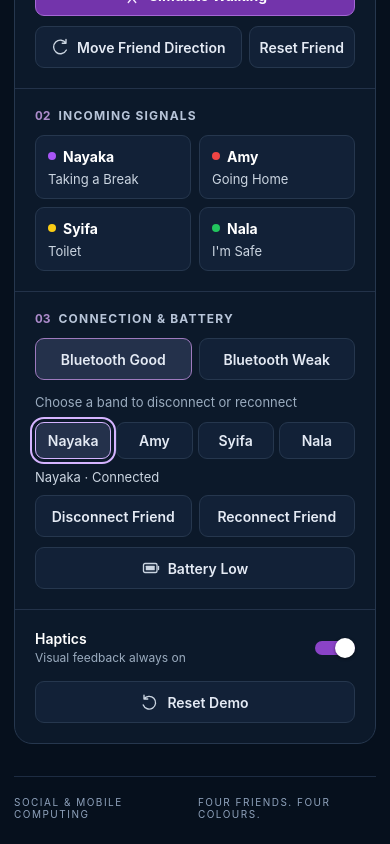
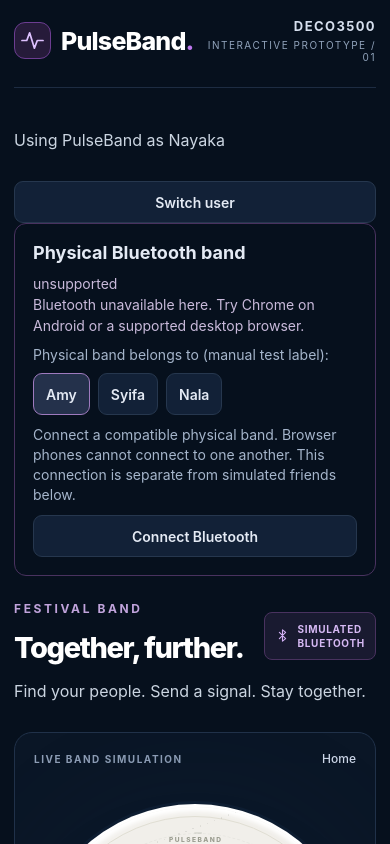
Before and after one commit to terserahdehh/DesignProposal---DECO3500, a React Native app in the folder prototype/: screen / in a window 390 px wide. Both pictures are taken after a click on the button "Nayaka". Built offline with nearby package versions, Linux system fonts and the light colour scheme.

Commit message:
feat(identity): persist wearer and separate real device status from simulation

```diff
--- a/prototype/App.js
+++ b/prototype/App.js
@@ -7,6 +7,10 @@ import { createInitialState, simulationReducer, connectedCount } from './utils/s
 import { triggerHaptic, cancelHaptic } from './utils/haptics';
 import FestivalBand from './components/FestivalBand';
 import PrototypeControls from './components/PrototypeControls';
+import BluetoothPanel from './components/BluetoothPanel';
+import ControlButton from './components/ControlButton';
+import { createBluetoothService } from './utils/bluetooth';
+import { readIdentity, saveIdentity, friendsFor } from './utils/identity';
 import Icon from './components/Icon';
 
 const FEEDBACK_LABELS = { incoming: 'Incoming message · short pulse', send: 'Message sent · short pulse', nearby: 'Friend very near · gentle pulse', sos: 'Group SOS · alert pulse' };
@@ -35,7 +39,23 @@ function screenDescription(state) {
 }
 
 export default function App() {
-  const [state, dispatch] = useReducer(simulationReducer, undefined, createInitialState);
+  const [identity, setIdentity] = useState(readIdentity);
+  const [choosing, setChoosing] = useState(false);
+  const [storageWarning, setStorageWarning] = useState(false);
+  if (!identity || choosing) return <ScrollView style={styles.page} contentContainerStyle={{ padding: 24, gap: 14, maxWidth: 500, width: '100%', alignSelf: 'center' }}>
+    <Text style={styles.heading}>Who is wearing PulseBand?</Text>
+    <Text style={styles.intro}>Choose one person for this phone. This is a local testing identity.</Text>
+    {['nayaka', 'amy', 'nala', 'syifa'].map(id => <ControlButton key={id} label={FRIENDS.find(f => f.id === id).name} onPress={() => { setStorageWarning(!saveIdentity(id)); setIdentity(id); setChoosing(false); }} />)}
+  </ScrollView>;
+  return <PulseBandApp key={identity} identity={identity} storageWarning={storageWarning} onSwitch={() => setChoosing(true)} />;
+}
+
+function PulseBandApp({ identity, onSwitch, storageWarning }) {
+  const [state, dispatch] = useReducer(simulationReducer, identity, createInitialState);
+  const [service] = useState(() => createBluetoothService());
+  const [hardwareFriend, setHardwareFriend] = useState(friendsFor(identity)[0].id);
+  const [hardware, setHardware] = useState(service.getState);
+  useEffect(() => { const unsubscribe = service.subscribe(setHardware); return () => { unsubscribe(); service.disconnect(); }; }, [service]);
   const { width } = useWindowDimensions();
   const [stageWidth, setStageWidth] = useState(650);
   const [feedbackVisible, setFeedbackVisible] = useState(false);
@@ -86,6 +106,10 @@ export default function App() {
         <View style={styles.headerMeta}><Text style={styles.course}>DECO3500</Text><Text style={styles.version}>INTERACTIVE PROTOTYPE / 01</Text></View>
       </View>
 
+      <Text style={styles.intro}>Using PulseBand as {FRIENDS.find(f => f.id === identity).name}</Text>
+      <ControlButton label="Switch user" onPress={onSwitch} />
+      {storageWarning && <Text style={styles.note}>Storage unavailable. Select your identity again after refresh.</Text>}
+      <BluetoothPanel service={service} hardware={hardware} friends={friendsFor(identity)} friendId={hardwareFriend} onFriend={setHardwareFriend} />
       <View style={[styles.workspace, !wide && styles.stacked]}>
         <View style={[styles.main, !wide && styles.mainStacked]}>
           <View style={styles.mainHeading}>
@@ -97,34 +121,34 @@ export default function App() {
           <View style={styles.simulator}>
             <View style={styles.simulatorTop}><Text style={styles.smallCaps}>LIVE BAND SIMULATION</Text><Text style={styles.screenName}>{screenDescription(state)}</Text></View>
             <View style={styles.bandArea} onLayout={event => setStageWidth(event.nativeEvent.layout.width)}>
-              <FestivalBand state={state} width={stageWidth} onButton={button => dispatch({ type: 'BUTTON', button })} motion={motion} feedbackVisible={feedbackVisible} reduceMotion={reduceMotion} />
+              <FestivalBand hardware={hardware} hardwareFriend={hardwareFriend} state={state} width={stageWidth} onButton={button => dispatch({ type: 'BUTTON', button })} motion={motion} feedbackVisible={feedbackVisible} reduceMotion={reduceMotion} />
             </View>
             <View style={styles.hintRow}>
               {['BACK', 'OK', 'NEXT'].map((name, i) => <View key={name} style={styles.hintItem}><Text style={styles.hintKey}>{i === 0 ? '◀  BACK' : i === 2 ? 'NEXT  ▶' : 'OK'}</Text><Text style={styles.hintText}>{hints[i]}</Text></View>)}
             </View>
             <View style={styles.feedbackRow} accessibilityLiveRegion="polite">
               <Icon name={feedbackVisible ? 'pulse' : 'bluetooth'} size={16} color={state.event.kind === 'sos' ? '#FCA5A5' : THEME.accent} />
-              <Text style={styles.feedbackText}>{feedbackVisible ? `${FEEDBACK_LABELS[state.feedback.type]} · ${!state.hapticsEnabled ? 'haptics off · visual cue' : hapticDelivered ? 'vibration requested' : 'haptic simulated'}` : `BLUETOOTH ${state.bluetooth.toUpperCase()} · ${count} CONNECTED`}</Text>
+              <Text style={styles.feedbackText}>{feedbackVisible ? `${FEEDBACK_LABELS[state.feedback.type]} · ${!state.hapticsEnabled ? 'haptics off · visual cue' : hapticDelivered ? 'vibration requested' : 'haptic simulated'}` : `SIMULATED LINK ${state.bluetooth.toUpperCase()} · ${count} CONNECTED`}</Text>
             </View>
           </View>
 
           <View style={styles.circle}>
-            <View style={styles.circleHeader}><Text style={styles.circleTitle}>Your festival circle</Text><Text style={styles.circleCount}>{count} of 4 connected</Text></View>
+            <View style={styles.circleHeader}><Text style={styles.circleTitle}>Your festival circle</Text><Text style={styles.circleCount}>{count} of 3 simulated</Text></View>
             <View style={styles.friendLegend}>
-              {FRIENDS.map(friend => <View key={friend.id} style={styles.legendItem} accessibilityLabel={`${friend.name}, ${friend.colorName}, ${state.connected[friend.id] ? 'connected' : 'disconnected'}`}>
+              {friendsFor(identity).map(friend => <View key={friend.id} style={styles.legendItem} accessibilityLabel={`${friend.name}, ${friend.colorName}, ${state.connected[friend.id] ? 'connected' : 'disconnected'}`}>
                 <View style={[styles.legendDot, { backgroundColor: friend.color, opacity: state.connected[friend.id] ? 1 : 0.3, boxShadow: `0 0 12px ${friend.color}55` }]} />
                 <Text style={styles.friendName}>{friend.name}</Text><Text style={[styles.friendColor, { color: friend.color }]}>{friend.colorName}</Text>
                 {!state.connected[friend.id] && <Text style={styles.offline}>Offline</Text>}
               </View>)}
             </View>
-            <Text style={styles.circleNote}>Follow the coloured light. It grows brighter as you get closer.</Text>
+            <Text style={styles.circleNote}>Simulated friend lights, proximity and direction. Physical device status is shown above.</Text>
           </View>
 
           <View testID="demo-feedback" accessibilityLiveRegion="polite" style={[styles.event, state.event.kind === 'sos' && styles.alertEvent]}>
             <Icon name={state.event.kind === 'sos' || state.event.kind === 'warning' ? 'sos' : state.event.kind === 'success' ? 'check' : 'message'} size={19} color={state.event.kind === 'sos' ? '#FCA5A5' : '#C7B2DB'} />
             <Text style={styles.eventText}>{state.event.text}</Text>
           </View>
-          <Text style={styles.note}>Digital proof-of-concept. Bluetooth, distance, battery and group messages are simulated. SOS alerts the connected group in this demo.</Text>
+          <Text style={styles.note}>Digital proof-of-concept. Band controls, proximity, direction, battery and group messages below are simulated. Physical Bluetooth signals use the separate panel above. SOS alerts the connected group in this demo.</Text>
         </View>
 
         <View style={[styles.controlsColumn, !wide && styles.controlsStacked]}><PrototypeControls state={state} dispatch={dispatch} /></View>
--- a/prototype/components/BandScreen.js
+++ b/prototype/components/BandScreen.js
@@ -4,6 +4,7 @@ import { View, StyleSheet } from 'react-native';
 import { FRIENDS, OPTIONS, SOS_SIGNAL, DISTANCES } from '../data/mockData';
 import { THEME } from '../theme';
 import { connectedCount } from '../utils/simulation';
+import { friendsFor } from '../utils/identity';
 import StatusBar from './StatusBar';
 import ScreenTransition from './ScreenTransition';
 import HomeScreen from '../screens/HomeScreen';
@@ -12,7 +13,7 @@ import FindFriendScreen from '../screens/FindFriendScreen';
 import ConfirmationScreen from '../screens/ConfirmationScreen';
 import IncomingMessageScreen from '../screens/IncomingMessageScreen';
 
-export default function BandScreen({ state, diameter, reduceMotion }) {
+export default function BandScreen({ state, hardware, hardwareFriend, diameter, reduceMotion }) {
   // Lay out text at one logical size, then scale the whole LCD, including line heights.
   const displayScale = diameter / 420;
   const scale = 1;
@@ -22,8 +23,8 @@ export default function BandScreen({ state, diameter, reduceMotion }) {
   if (state.view === 'home') content = <HomeScreen connected={count} scale={scale} />;
   if (state.view === 'menu') content = <MenuScreen option={OPTIONS[state.menuIndex]} index={state.menuIndex} scale={scale} />;
   if (state.view === 'friends' || state.view === 'tracking') {
-    const selected = state.view === 'friends' ? FRIENDS[state.friendIndex] : friend;
-    content = <FindFriendScreen friend={selected} distance={DISTANCES[state.steps[selected.id]]} isTracking={state.view === 'tracking'} connected={state.connected[selected.id]} bluetooth={state.bluetooth} direction={state.direction} scale={scale} />;
+    const selected = state.view === 'friends' ? friendsFor(state.identity)[state.friendIndex] : friend;
+    content = <FindFriendScreen hardwareStatus={selected.id === hardwareFriend ? hardware?.status : null} friend={selected} distance={DISTANCES[state.steps[selected.id]]} isTracking={state.view === 'tracking'} connected={state.connected[selected.id]} bluetooth={state.bluetooth} direction={state.direction} scale={scale} />;
   }
   if (['confirm', 'result', 'unavailable'].includes(state.view)) {
     content = <ConfirmationScreen signal={state.signalId === 'sos' ? SOS_SIGNAL : OPTIONS.find(option => option.id === state.signalId) || OPTIONS[0]} sosConfirmations={state.sosConfirmations} result={state.view === 'result' ? state.result : null} unavailable={state.view === 'unavailable'} connected={count} scale={scale} />;
--- a/prototype/components/BluetoothPanel.js
+++ b/prototype/components/BluetoothPanel.js
@@ -2,12 +2,14 @@ import React, { useEffect, useState } from 'react';
 import { View, Text } from 'react-native';
 import ControlButton from './ControlButton';
 const labels = { safe: "I'm Safe", toilet: 'Toilet', break: 'Taking a Break', home: 'Going Home', meet: 'Meet Me', sos: 'SOS' };
-export default function BluetoothPanel({ service, hardware }) {
+export default function BluetoothPanel({ service, hardware, friends, friendId, onFriend }) {
   const [confirmations, setConfirmations] = useState(0);
   useEffect(() => { setConfirmations(0); }, [hardware.status]);
   return <View style={{ gap: 10, padding: 18, borderWidth: 1, borderColor: '#49325F', borderRadius: 12, marginBottom: 20 }}>
     <Text accessibilityRole="header" style={{ color: '#E4EAF4', fontSize: 18, fontWeight: '700' }}>Physical Bluetooth band</Text>
     <Text accessibilityLiveRegion="polite" style={{ color: '#C9BADB', lineHeight: 21 }}>{hardware.deviceName ? `${hardware.deviceName} · ` : ''}{hardware.status}{'\n'}{hardware.message}</Text>
+    <Text style={{ color: '#A5B5CB' }}>Physical band belongs to (manual test label):</Text>
+    <View style={{ flexDirection: 'row', flexWrap: 'wrap', gap: 8 }}>{friends.map(friend => <ControlButton key={friend.id} label={friend.name} selected={friendId === friend.id} onPress={() => { service.disconnect(); setConfirmations(0); onFriend(friend.id); }} />)}</View>
     <Text style={{ color: '#A5B5CB', lineHeight: 20 }}>Connect a compatible physical band. Browser phones cannot connect to one another. This connection is separate from simulated friends below.</Text>
     {hardware.status !== 'connected' && hardware.status !== 'connecting' && <ControlButton label="Connect Bluetooth" onPress={() => service.connect()} />}
     {['connecting', 'connected'].includes(hardware.status) && <ControlButton label="Disconnect Bluetooth" onPress={() => service.disconnect()} />}
--- a/prototype/components/FestivalBand.js
+++ b/prototype/components/FestivalBand.js
@@ -8,7 +8,7 @@ import FriendLight from './FriendLight';
 import BandButtons from './BandButtons';
 import BandScreen from './BandScreen';
 
-export default function FestivalBand({ state, width, onButton, motion, feedbackVisible, reduceMotion }) {
+export default function FestivalBand({ state, hardware, hardwareFriend, width, onButton, motion, feedbackVisible, reduceMotion }) {
   const diameter = Math.min(430, Math.max(220, width - 30));
   const strapWidth = Math.min(width - 10, diameter * 1.54);
   const sos = state.view === 'result' && state.result?.signalId === 'sos';
@@ -28,7 +28,7 @@ export default function FestivalBand({ state, width, onButton, motion, feedbackV
         </View>
         <Text style={[styles.brand, { top: diameter * 0.087, fontSize: diameter * 0.02 }]}>P U L S E B A N D</Text>
         <BandButtons diameter={diameter} onButton={onButton} reduceMotion={reduceMotion} />
-        <BandScreen state={state} diameter={diameter} reduceMotion={reduceMotion} />
+        <BandScreen hardware={hardware} hardwareFriend={hardwareFriend} state={state} diameter={diameter} reduceMotion={reduceMotion} />
         <Text style={[styles.casingText, { bottom: diameter * 0.072, fontSize: diameter * 0.021 }]}>TOGETHER, FURTHER.</Text>
         {/* Compass guide track — subtle ring the friend markers sit on */}
         <View pointerEvents="none" style={[styles.compassTrack, {
--- a/prototype/components/PrototypeControls.js
+++ b/prototype/components/PrototypeControls.js
@@ -3,6 +3,7 @@ import React from 'react';
 import { View, Text, StyleSheet, Switch } from 'react-native';
 import { FRIENDS, DISTANCES, INTENSITIES } from '../data/mockData';
 import { THEME } from '../theme';
+import { friendsFor } from '../utils/identity';
 import ControlButton from './ControlButton';
 
 function SectionHeading({ index, children }) {
@@ -23,15 +24,15 @@ export default function PrototypeControls({ state, dispatch }) {
     </View>
 
     <View style={styles.section}>
-      <SectionHeading index="01">FRIEND FINDING</SectionHeading>
+      <SectionHeading index="01">SIMULATED FINDING</SectionHeading>
       <View style={styles.targetRow}>
         <View style={styles.person}><View style={[styles.dot, { backgroundColor: target.color }]} /><Text style={styles.target}>{target.name}</Text><Text style={styles.colorName}>{target.colorName}</Text></View>
-        <Text style={styles.meters}>{DISTANCES[step] === 0 ? 'Nearby' : `${DISTANCES[step]} m`}</Text>
+        <Text style={styles.meters}>{step >= 4 ? 'Close' : step >= 2 ? 'Nearby' : 'Far'}</Text>
       </View>
       <View style={styles.proximity} accessibilityLabel={`Proximity step ${step + 1} of 6. ${Math.round(INTENSITIES[step] * 100)} percent glow when finding.`}>
         {DISTANCES.map((distance, i) => <View key={i} style={styles.proximityItem}>
           <View style={[styles.bar, { backgroundColor: i <= step ? target.color : '#26374E', opacity: i <= step ? 0.55 + i * 0.09 : 1 }]} />
-          <Text style={[styles.stepLabel, i === step && styles.stepActive]}>{distance === 0 ? 'Near' : `${distance}m`}</Text>
+          <Text style={[styles.stepLabel, i === step && styles.stepActive]}>{i >= 4 ? 'Close' : i >= 2 ? 'Near' : 'Far'}</Text>
         </View>)}
       </View>
       <Text style={styles.helper}>{!finding ? 'Use OK on the band to open Find Friend.' : !state.connected[target.id] ? `${target.name} is disconnected. Reconnect below.` : `External ${target.colorName.toLowerCase()} light · ${Math.round(INTENSITIES[step] * 100)}% glow`}</Text>
@@ -45,7 +46,7 @@ export default function PrototypeControls({ state, dispatch }) {
     <View style={styles.section}>
       <SectionHeading index="02">INCOMING SIGNALS</SectionHeading>
       <View style={styles.messageGrid}>
-        {FRIENDS.map(friend => <ControlButton key={friend.id} accessibilityLabel={`Trigger ${friend.name} Message`} style={styles.messageButton} onPress={() => dispatch({ type: 'INCOMING', friendId: friend.id })}>
+        {friendsFor(state.identity).map(friend => <ControlButton key={friend.id} accessibilityLabel={`Trigger ${friend.name} Message`} style={styles.messageButton} onPress={() => dispatch({ type: 'INCOMING', friendId: friend.id })}>
           <View style={styles.messageContent}>
             <View style={styles.person}><View style={[styles.dot, { backgroundColor: friend.color }]} /><Text style={styles.messageName}>{friend.name}</Text></View>
             <Text style={styles.messageText}>{friend.message}</Text>
@@ -62,7 +63,7 @@ export default function PrototypeControls({ state, dispatch }) {
       </View>
       <Text style={[styles.helper, { marginTop: 3 }]}>Choose a band to disconnect or reconnect</Text>
       <View style={styles.friendPicker}>
-        {FRIENDS.map(friend => <ControlButton key={friend.id} label={friend.name} accessibilityLabel={`Connection target ${friend.name}`} selected={state.controlFriendId === friend.id} style={styles.friendChip} onPress={() => dispatch({ type: 'CONTROL_FRIEND', friendId: friend.id })} />)}
+        {friendsFor(state.identity).map(friend => <ControlButton key={friend.id} label={friend.name} accessibilityLabel={`Connection target ${friend.name}`} selected={state.controlFriendId === friend.id} style={styles.friendChip} onPress={() => dispatch({ type: 'CONTROL_FRIEND', friendId: friend.id })} />)}
       </View>
       <Text style={styles.connectionLabel}>{connectionTarget.name} · {state.connected[connectionTarget.id] ? 'Connected' : 'Disconnected'}</Text>
       <View style={styles.row}>
--- a/prototype/screens/FindFriendScreen.js
+++ b/prototype/screens/FindFriendScreen.js
@@ -24,21 +24,21 @@ function DirectionArrow({ friend, direction, distance, connected, scale }) {
   </View>;
 }
 
-export default function FindFriendScreen({ friend, distance, isTracking, connected, bluetooth, direction = 0, scale }) {
+export default function FindFriendScreen({ friend, hardwareStatus, distance, isTracking, connected, bluetooth, direction = 0, scale }) {
   if (!isTracking) return <View style={base.center}>
     <Text style={[base.title, { fontSize: 25 * scale }]}>{friend.name.toUpperCase()}</Text>
     <Text style={[base.secondary, { fontSize: 15 * scale }]}>{friend.colorName.toUpperCase()}</Text>
-    <Text style={[base.secondary, { fontSize: 13 * scale, marginTop: 6 }]}>{connected ? 'OK TO FIND' : 'DISCONNECTED'}</Text>
+    <Text style={[base.secondary, { fontSize: 13 * scale, marginTop: 6 }]}>{hardwareStatus ? `BLE: ${hardwareStatus.toUpperCase()}` : 'SIMULATED FRIEND'}</Text>
   </View>;
 
-  let status = !connected ? 'DISCONNECTED' : distance === 0 ? 'FRIEND NEARBY' : bluetooth === 'weak' ? 'BLUETOOTH WEAK' : 'FINDING...';
+  let status = !connected ? 'DISCONNECTED' : distance === 0 ? 'FRIEND NEARBY' : bluetooth === 'weak' ? 'LINK WEAK' : 'FINDING...';
   return <View style={base.center}>
     <Text style={[base.label, { fontSize: 17 * scale }]}>{friend.name.toUpperCase()}</Text>
     <View style={styles.trackingRow}>
       <DirectionArrow friend={friend} direction={direction} distance={distance} connected={connected} scale={scale} />
-      <Text style={[base.number, { fontSize: (distance === 0 && connected ? 29 : 38) * scale, lineHeight: 42 * scale }]}>{!connected ? '—' : distance === 0 ? 'NEARBY' : `${distance} m`}</Text>
+      <Text style={[base.number, { fontSize: (distance === 0 && connected ? 29 : 38) * scale, lineHeight: 42 * scale }]}>{!connected ? '—' : distance <= 3 ? 'CLOSE' : distance <= 12 ? 'NEARBY' : 'FAR'}</Text>
     </View>
-    <Text style={[base.secondary, { fontSize: 13 * scale }]}>{status}</Text>
+    <Text style={[base.secondary, { fontSize: 13 * scale }]}>{`SIM · ${status}`}</Text>
   </View>;
 }
 
--- a/prototype/utils/bluetooth.js
+++ b/prototype/utils/bluetooth.js
@@ -37,7 +37,8 @@ function createBluetoothService(api = globalThis.navigator?.bluetooth) {
         if (attempt !== generation) return;
         device = chosen;
         device.addEventListener('gattserverdisconnected', disconnected);
-        const server = await device.gatt.connect();
+        const server = await chosen.gatt.connect();
+        if (attempt !== generation) { if (chosen.gatt.connected) chosen.gatt.disconnect(); return; }
         const service = await server.getPrimaryService(SERVICE);
         const channel = await service.getCharacteristic(CHARACTERISTIC);
         if (attempt !== generation) return;
--- /dev/null
+++ b/prototype/utils/identity.js
@@ -0,0 +1,11 @@
+const { FRIENDS } = require('../data/mockData');
+const valid = id => FRIENDS.some(friend => friend.id === id);
+function readIdentity(storage) {
+  try { const id = (storage || globalThis.localStorage)?.getItem('pulseband.identity'); return valid(id) ? id : null; } catch (_) { return null; }
+}
+function saveIdentity(id, storage) {
+  if (!valid(id)) return false;
+  try { const target = storage || globalThis.localStorage; if (!target) return false; target.setItem('pulseband.identity', id); return true; } catch (_) { return false; }
+}
+const friendsFor = identity => FRIENDS.filter(friend => friend.id !== identity);
+module.exports = { readIdentity, saveIdentity, friendsFor };
--- a/prototype/utils/simulation.js
+++ b/prototype/utils/simulation.js
@@ -1,10 +1,13 @@
 // this reducer contains the band's navigation rules and all simulated interaction state.
 const { FRIENDS, OPTIONS, SOS_SIGNAL, DISTANCES, INTENSITIES } = require('../data/mockData');
 
-function createInitialState() {
+const { friendsFor } = require('./identity');
+
+function createInitialState(identity = null) {
+  const first = friendsFor(identity)[0].id;
   return {
-    view: 'home', menuIndex: 0, friendIndex: 0, targetId: 'nayaka', controlFriendId: 'nayaka', signalId: null, sosConfirmations: 0,
-    connected: Object.fromEntries(FRIENDS.map(friend => [friend.id, true])),
+    identity, view: 'home', menuIndex: 0, friendIndex: 0, targetId: first, controlFriendId: first, signalId: null, sosConfirmations: 0,
+    connected: Object.fromEntries(FRIENDS.map(friend => [friend.id, friend.id !== identity])),
     steps: Object.fromEntries(FRIENDS.map(friend => [friend.id, 0])),
     direction: 0, bluetooth: 'good', battery: 86, hapticsEnabled: true,
     incomingId: null, resume: null, result: null,
@@ -33,6 +36,7 @@ function dismissOverlay(state) {
 }
 
 function navigate(state, button) {
+  const FRIENDS = friendsFor(state.identity);
   if (button === 'sos') {
     if (state.view === 'confirm' && state.signalId === 'sos') return state;
     return { ...state, view: 'confirm', signalId: 'sos', sosConfirmations: 0, result: null, incomingId: null, resume: null };
@@ -114,12 +118,12 @@ function simulationReducer(state, action) {
       const distance = DISTANCES[next];
       return notify({ ...state, steps: { ...state.steps, [state.targetId]: next } },
         distance === 0 ? `${friend.name} is nearby. ${friend.colorName} light at full glow.`
-          : `${friend.name} is ${distance} m away. ${friend.colorName} glow is brighter.`,
+          : `${friend.name}: simulated ${distance <= 3 ? "Close" : distance <= 12 ? "Nearby" : "Far"}. ${friend.colorName} glow is brighter.`,
         distance === 0 ? 'success' : 'info', next !== current && distance <= 3 ? 'nearby' : null);
     }
     case 'RESET_FRIEND': {
       const friend = FRIENDS.find(item => item.id === state.targetId);
-      return notify({ ...state, steps: { ...state.steps, [state.targetId]: 0 }, direction: 0 }, `${friend.name} reset to 24 m and the starting light position.`);
+      return notify({ ...state, steps: { ...state.steps, [state.targetId]: 0 }, direction: 0 }, `${friend.name} reset to simulated Far and the starting light position.`);
     }
     case 'MOVE_DIRECTION':
       return notify({ ...state, direction: (state.direction + 45) % 360 }, 'Simulated direction moved one step around the light ring.');
@@ -129,15 +133,15 @@ function simulationReducer(state, action) {
         : state;
     case 'CONNECTION': {
       const friend = FRIENDS.find(item => item.id === action.friendId);
-      if (!friend) return state;
+      if (!friend || friend.id === state.identity) return state;
       return notify({ ...state, connected: { ...state.connected, [friend.id]: action.connected } },
         `${friend.name} ${action.connected ? 'reconnected' : 'disconnected'} in the simulation.`, action.connected ? 'success' : 'warning');
     }
     case 'CONTROL_FRIEND':
-      return FRIENDS.some(friend => friend.id === action.friendId) ? { ...state, controlFriendId: action.friendId } : state;
+      return friendsFor(state.identity).some(friend => friend.id === action.friendId) ? { ...state, controlFriendId: action.friendId } : state;
     case 'INCOMING': {
       const friend = FRIENDS.find(item => item.id === action.friendId);
-      if (!friend) return state;
+      if (!friend || friend.id === state.identity) return state;
       if (!state.connected[friend.id]) return notify(state, `Reconnect ${friend.name} before triggering their message.`, 'warning');
       const resume = state.view === 'incoming' ? state.resume : {
         view: state.view, menuIndex: state.menuIndex, friendIndex: state.friendIndex,
@@ -151,9 +155,9 @@ function simulationReducer(state, action) {
     case 'HAPTICS':
       return notify({ ...state, hapticsEnabled: Boolean(action.enabled) }, action.enabled ? 'Haptics on. Visual feedback is always available.' : 'Haptics off. Visual feedback stays on.');
     case 'RESET': {
-      const fresh = createInitialState();
+      const fresh = createInitialState(state.identity);
       // Keep event IDs monotonic so resetting also clears old feedback timers.
-      return { ...fresh, event: { id: state.event.id + 1, text: 'Demo reset. All four friends connected.', kind: 'info' }, feedback: { id: state.feedback.id + 1, type: null } };
+      return { ...fresh, event: { id: state.event.id + 1, text: 'Demo reset. Simulated friends connected.', kind: 'info' }, feedback: { id: state.feedback.id + 1, type: null } };
     }
     default:
       return state;
@@ -174,7 +178,7 @@ function lightForFriend(state, friend) {
     return { intensity: active ? INTENSITIES[state.steps[friend.id]] : 0.06, active };
   }
   if (state.view === 'friends') {
-    const active = FRIENDS[state.friendIndex].id === friend.id;
+    const active = friendsFor(state.identity)[state.friendIndex].id === friend.id;
     return { intensity: active ? 0.5 : 0.1, active };
   }
   return { intensity: 0.25, active: false };
```
Also changed, not shown: 2 other files (tests, documents, lock files or other folders).
